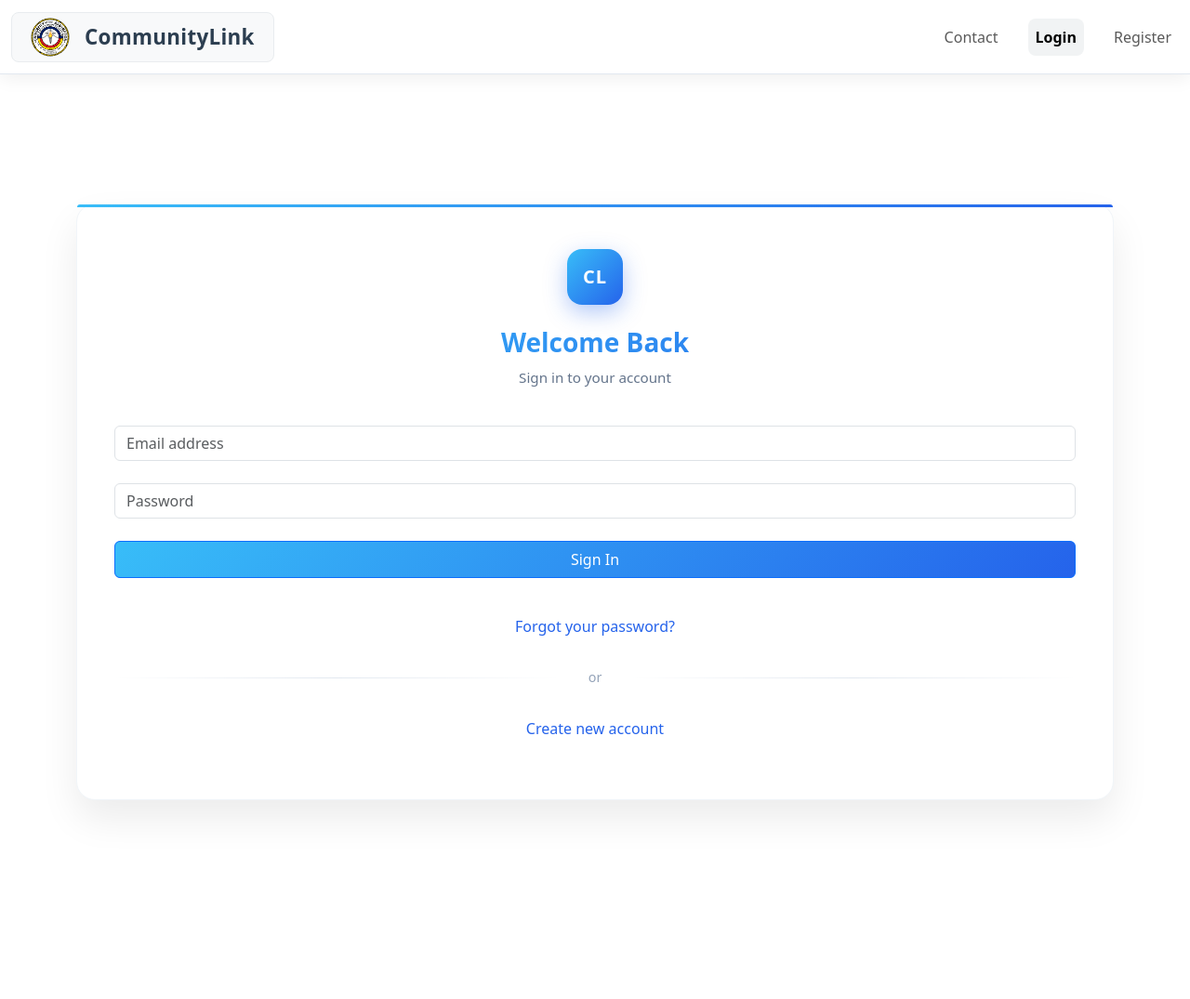
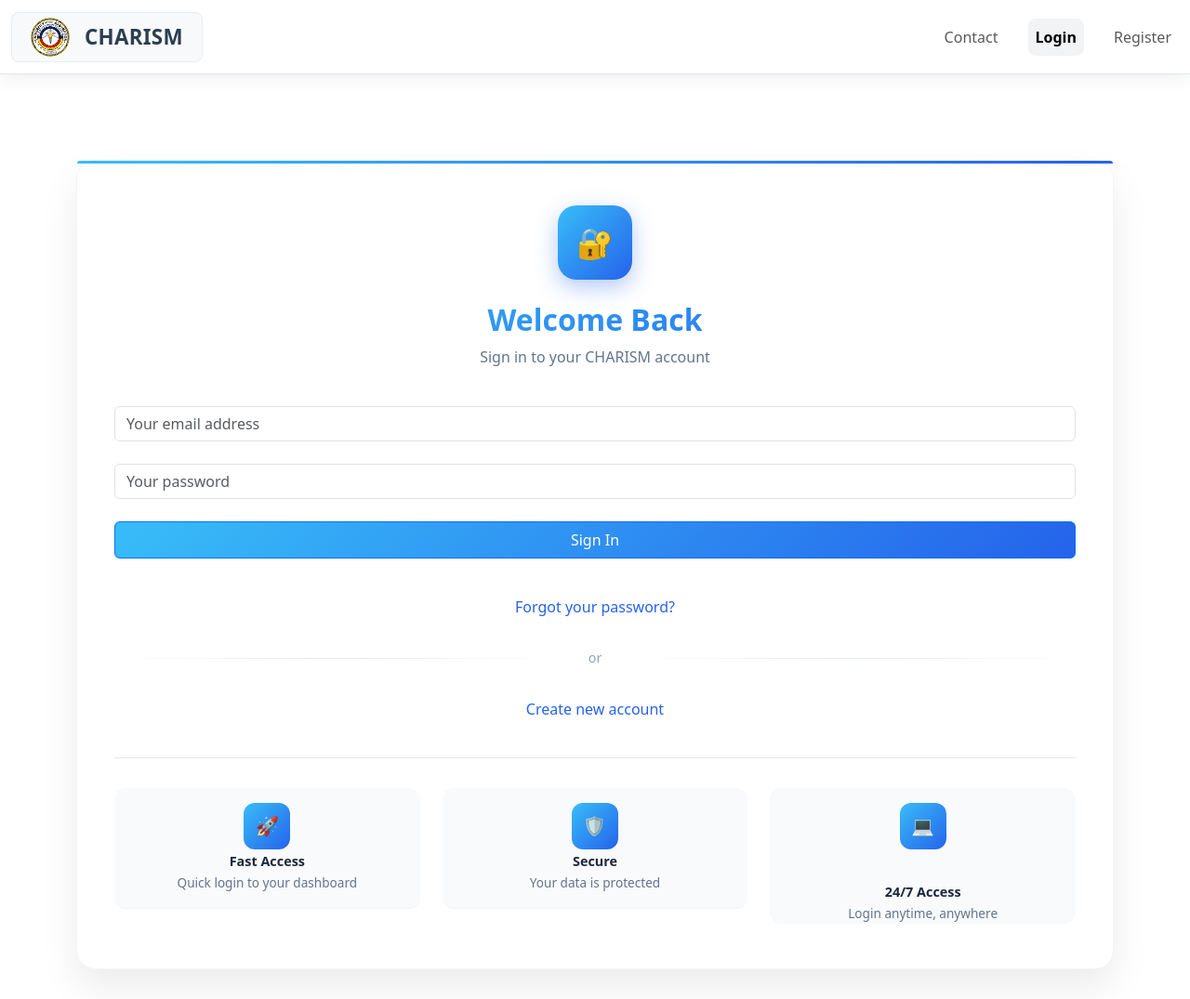
Before and after one commit to IsipMervie/Charism_Frontend, a React (Create React App) app: page /login in a window 1280 px wide. Shown: the whole page at 93% size. Before the commit the page ends 940 px from the top, so only its background shows below. Built offline with nearby package versions, Linux system fonts and the light colour scheme; no server answers.

Commit message:
first commit

```diff
--- a/src/components/ContactUsPage.jsx
+++ b/src/components/ContactUsPage.jsx
@@ -128,21 +128,21 @@
               <div className="info-icon">📍</div>
               <div className="info-text">
                 <h4>Location</h4>
-                <p>CommunityLink Headquarters</p>
+                <p>University of the Assumption</p>
               </div>
             </div>
             <div className="info-item">
               <div className="info-icon">📧</div>
               <div className="info-text">
                 <h4>Email</h4>
-                <p>contact@communitylink.com</p>
+                <p>ceo@ua.edu.ph</p>
               </div>
             </div>
             <div className="info-item">
               <div className="info-icon">📞</div>
               <div className="info-text">
                 <h4>Phone</h4>
-                <p>+1 (555) 123-4567</p>
+                <p>09368956784</p>
               </div>
             </div>
           </div>
--- a/src/components/HomePage.jsx
+++ b/src/components/HomePage.jsx
@@ -26,9 +26,9 @@
             <div className="home-icon">
               <div className="icon-symbol">🌟</div>
             </div>
-            <h1 className="home-title">Welcome to CommunityLink</h1>
+            <h1 className="home-title">Welcome to CHARISM</h1>
             <p className="home-subtitle">
-              Your platform for managing events, tracking participation, and connecting students, staff, and administrators.
+            (Center for the Holistic Advancement of Religious Instruction, Spirituality, and Mission)
             </p>
           </div>
 
--- a/src/components/LoginPage.css
+++ b/src/components/LoginPage.css
@@ -1,4 +1,4 @@
-/* Simple but Creative Login Page Design */
+/* Simple but Creative Login Page Design (Matching Contact Page Style) */
 
 .login-page {
   min-height: 100vh;
@@ -48,7 +48,7 @@
   position: relative;
   z-index: 2;
   width: 100%;
-  max-width: 400px;
+  max-width: 500px;
   opacity: 0;
   transform: translateY(20px);
   transition: all 0.6s ease;
@@ -86,33 +86,30 @@
   margin-bottom: 2.5rem;
 }
 
-.brand-logo {
+.login-icon {
   margin-bottom: 1.5rem;
 }
 
-.logo-symbol {
-  width: 60px;
-  height: 60px;
+.icon-symbol {
+  width: 80px;
+  height: 80px;
   background: linear-gradient(135deg, #38bdf8, #2563eb);
-  border-radius: 16px;
+  border-radius: 20px;
   display: flex;
   align-items: center;
   justify-content: center;
   margin: 0 auto;
-  color: white;
-  font-size: 1.25rem;
-  font-weight: 700;
-  letter-spacing: 1px;
+  font-size: 2rem;
   box-shadow: 0 8px 25px rgba(37, 99, 235, 0.35);
   transition: transform 0.3s ease;
 }
 
-.logo-symbol:hover {
+.icon-symbol:hover {
   transform: translateY(-2px);
 }
 
 .login-title {
-  font-size: 1.75rem;
+  font-size: 2rem;
   font-weight: 700;
   color: #1e293b;
   margin-bottom: 0.5rem;
@@ -124,7 +121,7 @@
 
 .login-subtitle {
   color: #64748b;
-  font-size: 0.95rem;
+  font-size: 1rem;
   margin: 0;
 }
 
@@ -232,6 +229,7 @@
 /* Links */
 .login-links {
   text-align: center;
+  margin-bottom: 2rem;
 }
 
 .link-text {
@@ -274,6 +272,59 @@
   padding: 0 1rem;
 }
 
+/* Login Info */
+.login-info {
+  display: grid;
+  grid-template-columns: repeat(auto-fit, minmax(150px, 1fr));
+  gap: 1.5rem;
+  margin-top: 2rem;
+  padding-top: 2rem;
+  border-top: 1px solid #e2e8f0;
+}
+
+.info-item {
+  display: flex;
+  flex-direction: column;
+  align-items: center;
+  gap: 0.75rem;
+  padding: 1rem;
+  border-radius: 12px;
+  background: #f8fafc;
+  transition: all 0.3s ease;
+  text-align: center;
+}
+
+.info-item:hover {
+  background: #f1f5f9;
+  transform: translateY(-2px);
+}
+
+.info-icon {
+  width: 50px;
+  height: 50px;
+  background: linear-gradient(135deg, #38bdf8, #2563eb);
+  border-radius: 12px;
+  display: flex;
+  align-items: center;
+  justify-content: center;
+  font-size: 1.25rem;
+  color: white;
+  flex-shrink: 0;
+}
+
+.info-text h4 {
+  margin: 0 0 0.25rem 0;
+  font-size: 0.9rem;
+  font-weight: 600;
+  color: #1e293b;
+}
+
+.info-text p {
+  margin: 0;
+  font-size: 0.8rem;
+  color: #64748b;
+}
+
 /* Responsive Design */
 @media (max-width: 768px) {
   .login-page {
@@ -287,13 +338,18 @@
   }
 
   .login-title {
-    font-size: 1.5rem;
+    font-size: 1.75rem;
   }
 
-  .logo-symbol {
-    width: 50px;
-    height: 50px;
-    font-size: 1.1rem;
+  .icon-symbol {
+    width: 70px;
+    height: 70px;
+    font-size: 1.75rem;
+  }
+
+  .login-info {
+    grid-template-columns: repeat(auto-fit, minmax(120px, 1fr));
+    gap: 1rem;
   }
 }
 
@@ -303,7 +359,7 @@
   }
 
   .login-title {
-    font-size: 1.25rem;
+    font-size: 1.5rem;
   }
 
   .form-input {
@@ -312,6 +368,17 @@
 
   .login-button {
     padding: 0.875rem 1.5rem;
+  }
+
+  .login-info {
+    grid-template-columns: 1fr;
+    gap: 0.75rem;
+  }
+
+  .info-item {
+    flex-direction: row;
+    text-align: left;
+    gap: 1rem;
   }
 }
 
@@ -354,7 +421,7 @@
     animation: none;
   }
 
-  .logo-symbol:hover {
+  .icon-symbol:hover {
     transform: none;
   }
 
@@ -370,7 +437,7 @@
     transform: none;
   }
 
-  .link-text:hover {
+  .info-item:hover {
     transform: none;
   }
 }
--- a/src/components/LoginPage.jsx
+++ b/src/components/LoginPage.jsx
@@ -1,5 +1,5 @@
 // frontend/src/components/LoginPage.jsx
-// Simple but Creative Login Page Design
+// Simple but Creative Login Page Design (Matching Contact Page Style)
 
 import React, { useState, useEffect } from 'react';
 import { Button, Form, Container } from 'react-bootstrap';
@@ -61,11 +61,11 @@
         <div className="login-card">
           {/* Header */}
           <div className="login-header">
-            <div className="brand-logo">
-              <div className="logo-symbol">CL</div>
+            <div className="login-icon">
+              <div className="icon-symbol">🔐</div>
             </div>
             <h1 className="login-title">Welcome Back</h1>
-            <p className="login-subtitle">Sign in to your account</p>
+            <p className="login-subtitle">Sign in to your CHARISM account</p>
           </div>
 
           {/* Form */}
@@ -74,7 +74,7 @@
               <div className="input-wrapper">
                 <Form.Control
                   type="email"
-                  placeholder="Email address"
+                  placeholder="Your email address"
                   value={email}
                   onChange={e => setEmail(e.target.value)}
                   required
@@ -88,7 +88,7 @@
               <div className="input-wrapper">
                 <Form.Control
                   type="password"
-                  placeholder="Password"
+                  placeholder="Your password"
                   value={password}
                   onChange={e => setPassword(e.target.value)}
                   required
@@ -121,6 +121,31 @@
               Create new account
             </Link>
           </div>
+
+          {/* Login Info */}
+          <div className="login-info">
+            <div className="info-item">
+              <div className="info-icon">🚀</div>
+              <div className="info-text">
+                <h4>Fast Access</h4>
+                <p>Quick login to your dashboard</p>
+              </div>
+            </div>
+            <div className="info-item">
+              <div className="info-icon">🛡️</div>
+              <div className="info-text">
+                <h4>Secure</h4>
+                <p>Your data is protected</p>
+              </div>
+            </div>
+            <div className="info-item">
+              <div className="info-icon">💻</div>
+              <div className="info-text">
+                <h4>24/7 Access</h4>
+                <p>Login anytime, anywhere</p>
+              </div>
+            </div>
+          </div>
         </div>
       </Container>
     </div>
--- a/src/components/ManageUsersPage.jsx
+++ b/src/components/ManageUsersPage.jsx
@@ -101,7 +101,6 @@
       section: user.section || '',
       department: user.department || '',
       approvalStatus: user.approvalStatus || 'pending',
-      emailNotifications: user.emailNotifications !== undefined ? user.emailNotifications : true,
     });
     setShowEditModal(true);
   };
@@ -544,17 +543,6 @@
                 </Form.Group>
               )}
 
-              <Form.Group className="mb-3">
-                <Form.Check
-                  type="switch"
-                  id="email-notifications-switch"
-                  label={editForm.emailNotifications ? 'Email Notifications Enabled' : 'Email Notifications Disabled'}
-                  name="emailNotifications"
-                  checked={editForm.emailNotifications}
-                  onChange={handleEditFormChange}
-                  className="form-switch"
-                />
-              </Form.Group>
             </Form>
           </Modal.Body>
           <Modal.Footer>
--- a/src/components/NavigationBar.jsx
+++ b/src/components/NavigationBar.jsx
@@ -17,7 +17,7 @@
   const [user, setUser] = useState(getUserFromStorage());
   const [role, setRole] = useState(getUserFromStorage()?.role || localStorage.getItem('role'));
   const [schoolSettings, setSchoolSettings] = useState({
-    brandName: 'CommunityLink',
+    brandName: 'CHARISM',
     logo: null
   });
   const navigate = useNavigate();
@@ -62,8 +62,8 @@
       <Container fluid>
         <div className="d-flex align-items-center">
           <Navbar.Brand as={Link} to="/" className="navbar-brand">
-            <img src={logo} alt="CommunityLink Logo" className="navbar-logo" />
-            <span className="navbar-title">CommunityLink</span>
+            <img src={logo} alt="CHARISM Logo" className="navbar-logo" />
+            <span className="navbar-title">CHARISM</span>
           </Navbar.Brand>
           <Navbar.Toggle aria-controls="navbar-nav" className="navbar-toggler" />
         </div>
--- a/src/components/RegisterPage.jsx
+++ b/src/components/RegisterPage.jsx
@@ -117,7 +117,7 @@
             <div className="register-icon">
               <div className="icon-symbol">✨</div>
             </div>
-            <h1 className="register-title">Join CommunityLink</h1>
+            <h1 className="register-title">Join CHARISM</h1>
             <p className="register-subtitle">Create your account to start your journey</p>
           </div>
 
--- a/src/components/VerifyEmailPage.jsx
+++ b/src/components/VerifyEmailPage.jsx
@@ -34,7 +34,7 @@
   return (
     <div className="verify-container" style={{ display: 'flex', justifyContent: 'center', alignItems: 'center', minHeight: '60vh' }}>
       <div className="verify-box" style={{ background: '#fff', padding: 32, borderRadius: 8, boxShadow: '0 2px 8px rgba(0,0,0,0.1)' }}>
-        <h2>CommunityLink Email Verification</h2>
+        <h2>CHARISM Email Verification</h2>
         <p className={success ? 'success-message' : 'error-message'} style={{ color: success ? 'green' : 'red', fontWeight: 'bold' }}>
           {message}
         </p>
```
